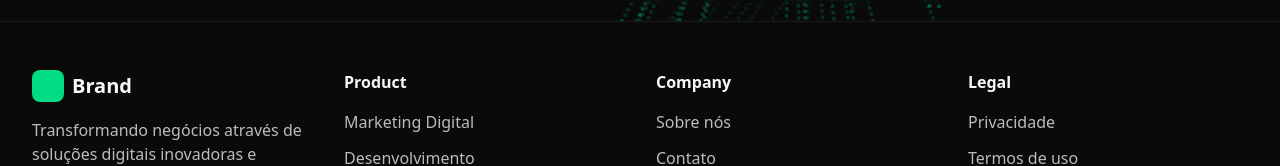
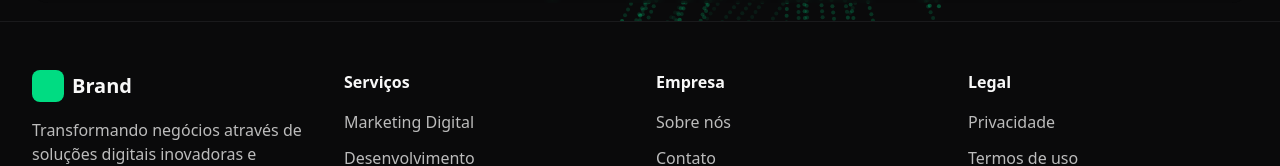
Before and after one commit to luizinhodavp041/orpheo-digital-4, a Next.js app: page / in a window 1280 px wide. Shown: the part 5915-6081 px from the top of the page. Built offline with nearby package versions, Linux system fonts and the light colour scheme.

Commit message:
tradução - footer

```diff
--- a/src/components/ui/Footer.tsx
+++ b/src/components/ui/Footer.tsx
@@ -38,7 +38,7 @@ export function Footer() {
 
           {/* Links Columns */}
           <div>
-            <h3 className="font-semibold mb-4">Product</h3>
+            <h3 className="font-semibold mb-4">Serviços</h3>
             <ul className="space-y-3">
               {footerLinks.servicos.map((link) => (
                 <li key={link.name}>
@@ -54,7 +54,7 @@ export function Footer() {
           </div>
 
           <div>
-            <h3 className="font-semibold mb-4">Company</h3>
+            <h3 className="font-semibold mb-4">Empresa</h3>
             <ul className="space-y-3">
               {footerLinks.empresa.map((link) => (
                 <li key={link.name}>
```
